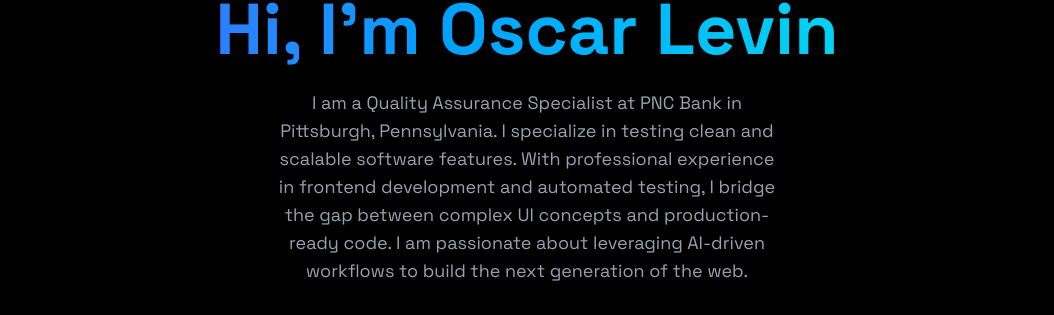
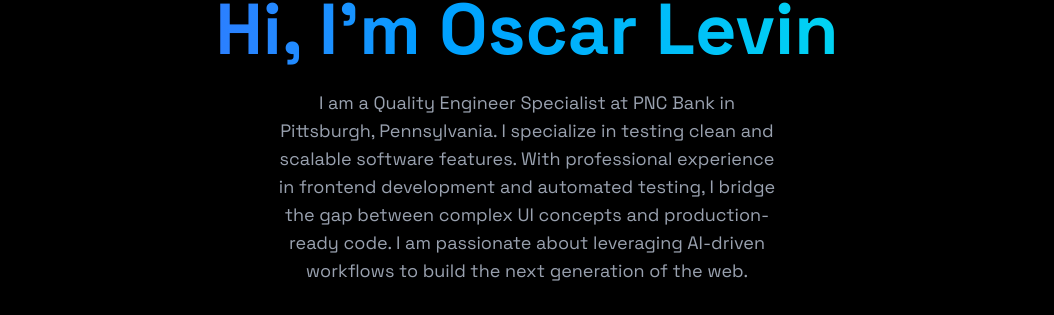
Before and after one commit to levinoscar/Oscar-Portfolio, a React (Vite) app: page / in a window 1280 px wide. Shown: the part 220-535 px from the top of the page, without its empty margins (113-1167 px from the left). Built offline with nearby package versions, Linux system fonts and the light colour scheme.

Commit message:
adjusting title name in the home page regarding PNC

```diff
--- a/src/components/sections/Home.jsx
+++ b/src/components/sections/Home.jsx
@@ -13,7 +13,7 @@
                     </h1>
 
                     <p className="text-gray-400 text-lg mb-8 max-w-lg mx-auto">
-                        I am a Quality Assurance Specialist at PNC Bank in Pittsburgh, Pennsylvania. I specialize in testing
+                        I am a Quality Engineer Specialist at PNC Bank in Pittsburgh, Pennsylvania. I specialize in testing
                         clean and scalable software features. With professional experience in frontend
                         development and automated testing, I bridge the gap between complex UI concepts and
                         production-ready code. I am passionate about leveraging
```
